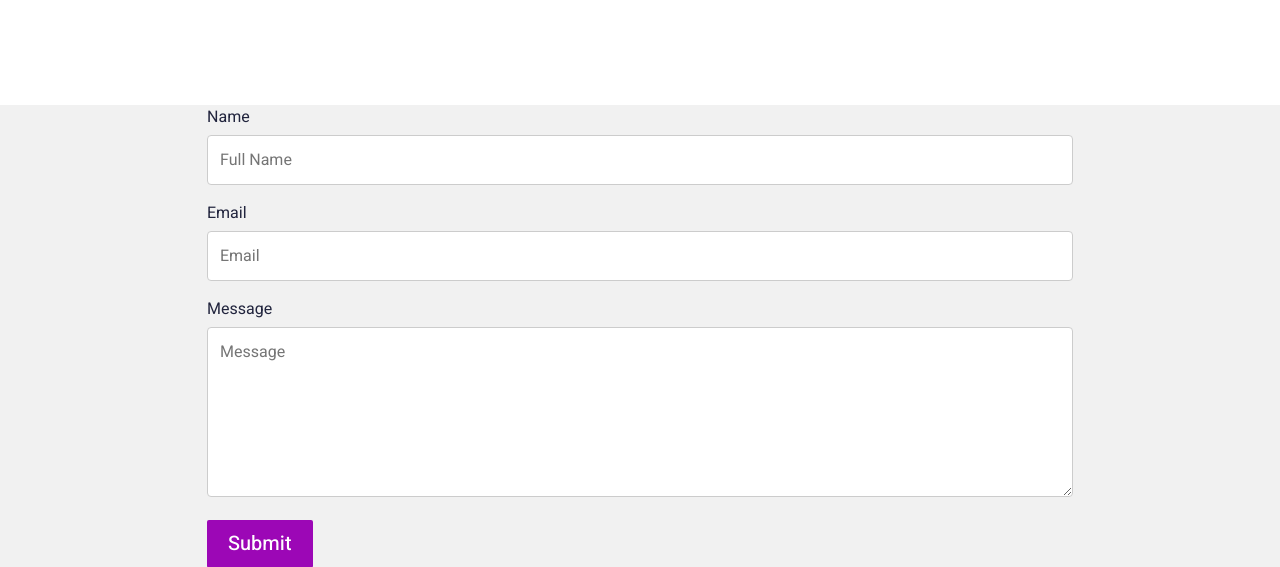
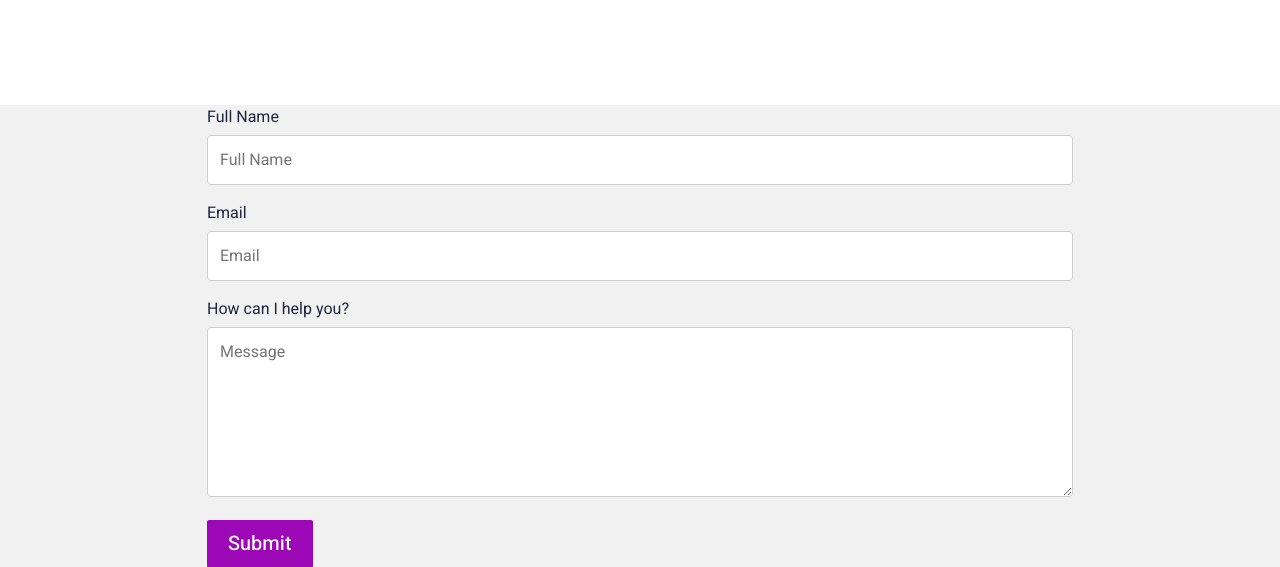
Before and after one commit to dapierrot21/dpwebdevelopment, a Django app: page /contact/ in a window 1280 px wide. Shown: the part 306-873 px from the top of the page. Run offline with Django 4.2, Linux system fonts and the light colour scheme; data comes from the database, SQL or seed files in the repository; some libraries are stand-ins or nearby versions.

Commit message:
change  contact form labels

```diff
--- a/main/templates/main/contact.html
+++ b/main/templates/main/contact.html
@@ -31,13 +31,13 @@
         <div class="container">
             <form id="contactForm" method="POST" action"/contact/">
               {% csrf_token %}
-                <label for="name">Name</label>
+                <label for="name">Full Name</label>
                 {{form.name}}
 
                 <label for="email">Email</label>
                 {{form.email}}
 
-                <label for="message">Message</label>
+                <label for="message">How can I help you?</label>
                 {{form.message}}
 
                 <input class='btn btnPrimary' type="submit" value="Submit">
```
